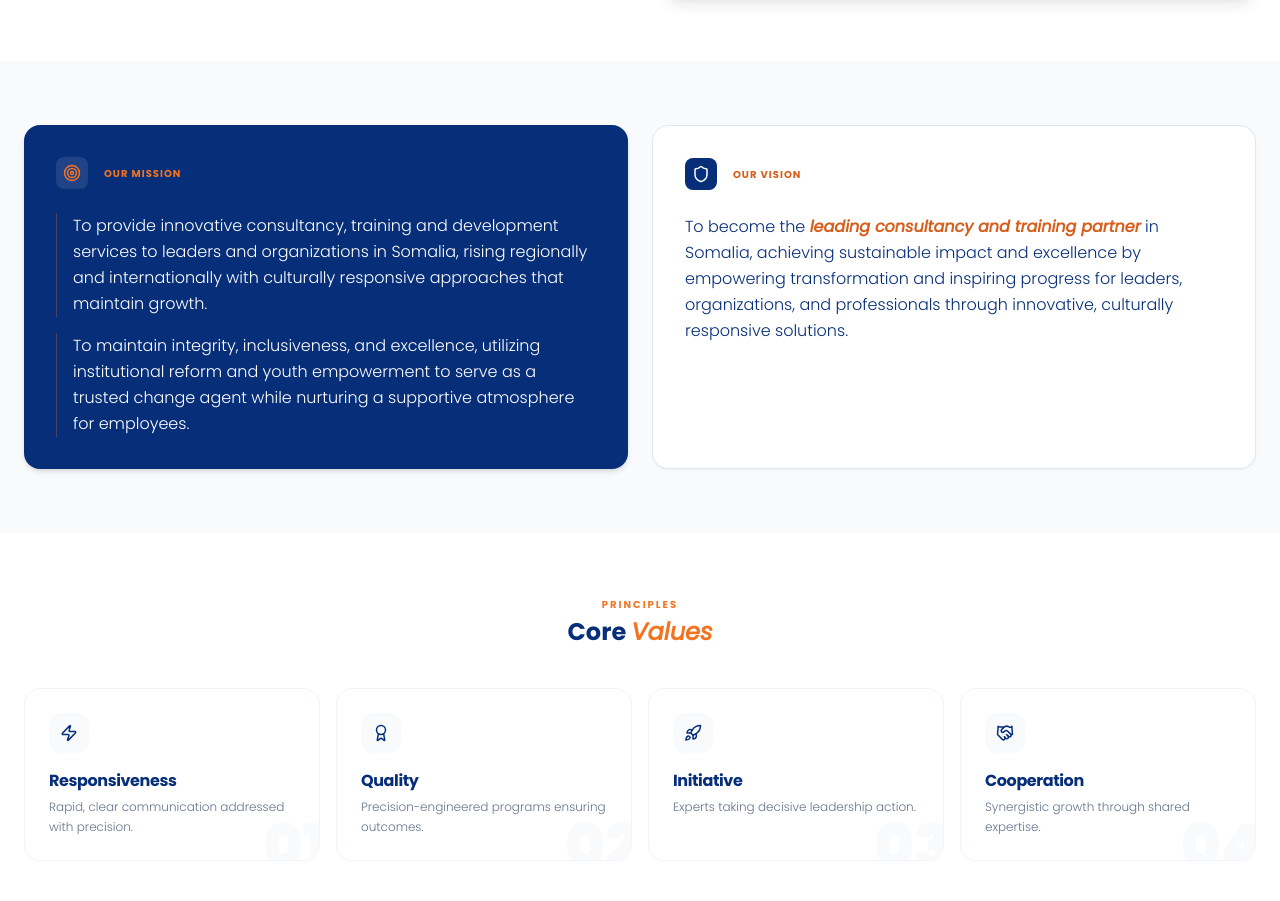
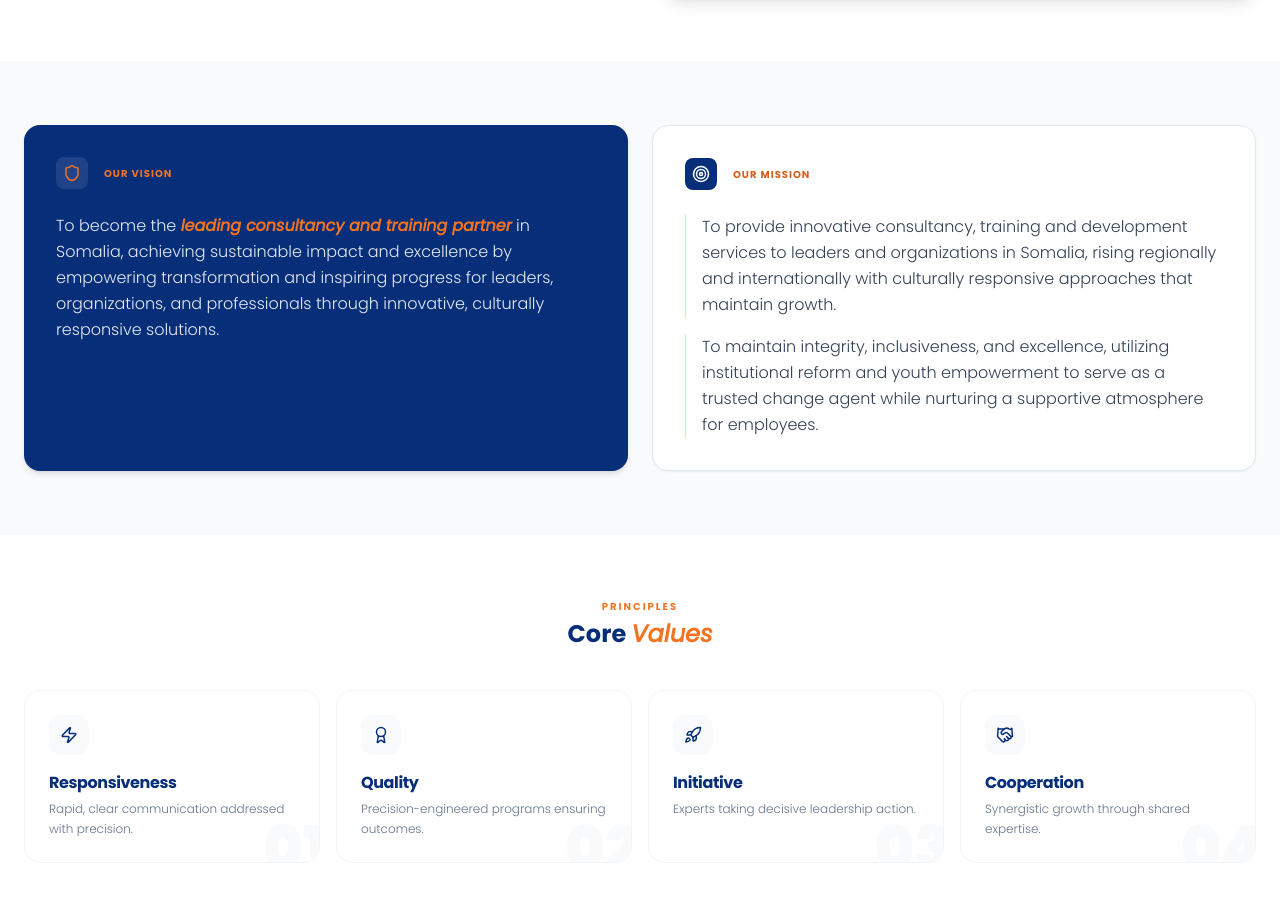
Before and after one commit to Amen252/Maan-Group, a React (Vite) app: page /about in a window 1280 px wide. Shown: the part 800-1701 px from the top of the page. Built offline with nearby package versions, Linux system fonts and the light colour scheme.

Commit message:
Swap order of Vision and Mission

```diff
--- a/src/pages/About.jsx
+++ b/src/pages/About.jsx
@@ -96,11 +96,23 @@ export const About = () => {
                         <div className="bg-navy-900 p-8 rounded-2xl text-white space-y-6 shadow-md">
                             <div className="flex items-center gap-4">
                                 <div className="w-8 h-8 bg-white/10 rounded-lg flex items-center justify-center text-gold-500">
+                                    <Shield size={18} />
+                                </div>
+                                <h3 className="text-gold-500 font-bold uppercase text-[10px] tracking-widest">Our Vision</h3>
+                            </div>
+                            <p className="text-base text-white/90 font-light leading-relaxed">
+                                To become the <span className="text-gold-500 font-semibold font-serif italic">leading consultancy and training partner</span> in Somalia, achieving sustainable impact and excellence by empowering transformation and inspiring progress for leaders, organizations, and professionals through innovative, culturally responsive solutions.
+                            </p>
+                        </div>
+
+                        <div className="bg-white p-8 rounded-2xl border border-slate-200 space-y-6 shadow-sm">
+                            <div className="flex items-center gap-4">
+                                <div className="w-8 h-8 bg-navy-900 text-white rounded-lg flex items-center justify-center">
                                     <Target size={18} />
                                 </div>
-                                <h3 className="text-gold-500 font-bold uppercase text-[10px] tracking-widest">Our Mission</h3>
+                                <h3 className="text-gold-600 font-bold uppercase text-[10px] tracking-widest">Our Mission</h3>
                             </div>
-                            <div className="space-y-4 text-base font-light leading-relaxed">
+                            <div className="space-y-4 text-base text-slate-700 font-light leading-relaxed">
                                 <p className="relative pl-4 border-l border-gold-500/30">
                                     To provide innovative consultancy, training and development services to leaders and organizations in Somalia, rising regionally and internationally with culturally responsive approaches that maintain growth.
                                 </p>
@@ -108,18 +120,6 @@ export const About = () => {
                                     To maintain integrity, inclusiveness, and excellence, utilizing institutional reform and youth empowerment to serve as a trusted change agent while nurturing a supportive atmosphere for employees.
                                 </p>
                             </div>
-                        </div>
-
-                        <div className="bg-white p-8 rounded-2xl border border-slate-200 space-y-6 shadow-sm">
-                            <div className="flex items-center gap-4">
-                                <div className="w-8 h-8 bg-navy-900 text-white rounded-lg flex items-center justify-center">
-                                    <Shield size={18} />
-                                </div>
-                                <h3 className="text-gold-600 font-bold uppercase text-[10px] tracking-widest">Our Vision</h3>
-                            </div>
-                            <p className="text-base text-navy-900 font-light leading-relaxed">
-                                To become the <span className="text-gold-600 font-semibold font-serif italic">leading consultancy and training partner</span> in Somalia, achieving sustainable impact and excellence by empowering transformation and inspiring progress for leaders, organizations, and professionals through innovative, culturally responsive solutions.
-                            </p>
                         </div>
                     </div>
                 </div>
```
